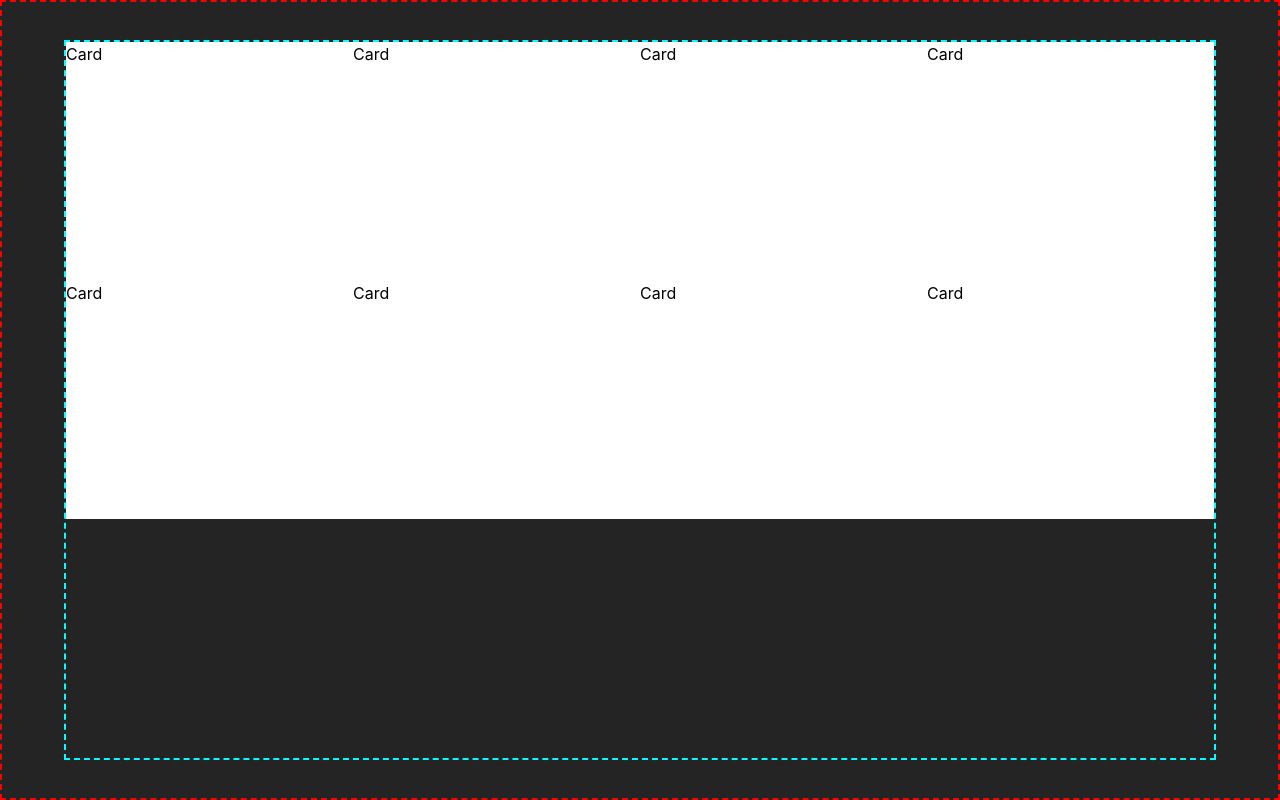
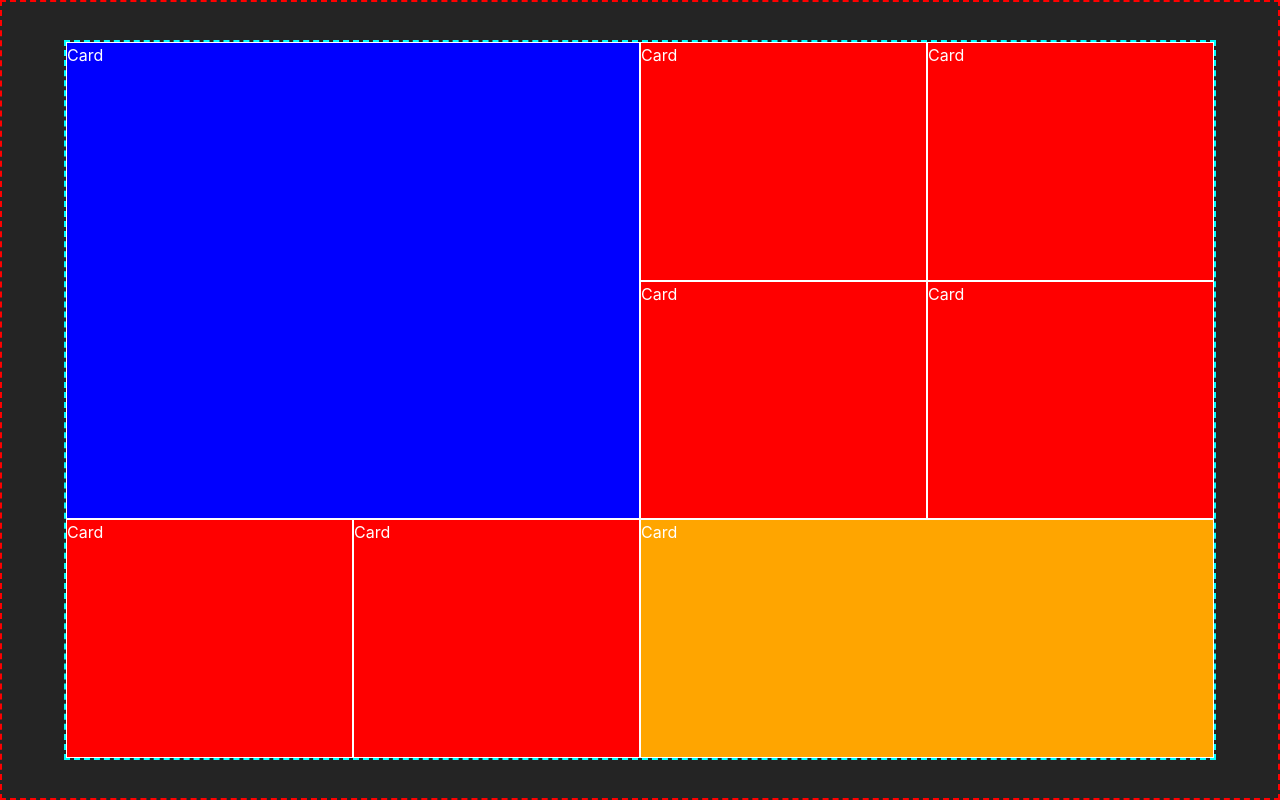
Before and after one commit to HarikrishnanYPR1707/Image-Gallery, a React (Vite) app: page / in a window 1280 px wide. Built offline with nearby package versions, Linux system fonts and the light colour scheme.

Commit message:
Added style using props

```diff
--- a/src/components/ImageContainerCard/ImageContainerCard.jsx
+++ b/src/components/ImageContainerCard/ImageContainerCard.jsx
@@ -1,8 +1,8 @@
 import React from "react";
 import styles from "./style.module.css";
 
-const ImageContainerCard = () => {
-  return <div className={styles.card}>Card</div>;
+const ImageContainerCard = ({ styles }) => {
+  return <div className={styles}>Card</div>;
 };
 
 export default ImageContainerCard;
```
